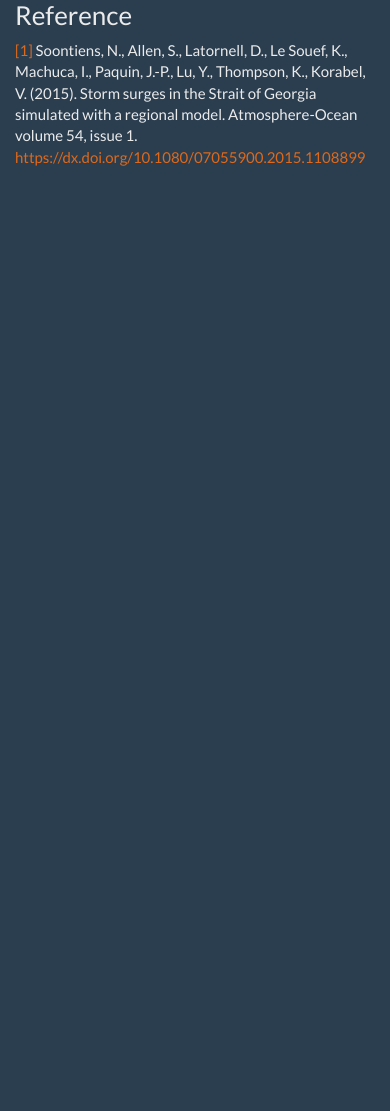
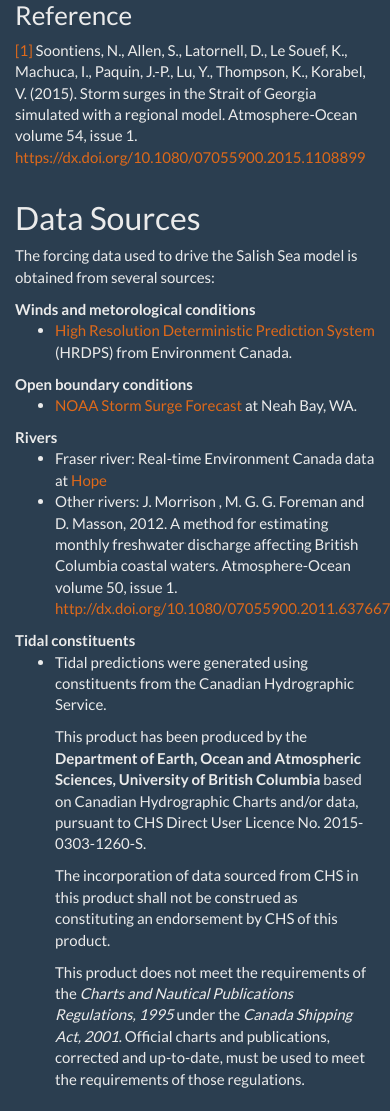
Before and after one commit to SalishSeaCast/salishsea-site, a Python web app: template salishsea_site/templates/publish.mako in a window 390 px wide. Shown: the part 724-1835 px from the top of the page. Before the commit the page ends 890 px from the top, so only its background shows below. Run offline with Mako, Linux system fonts and the light colour scheme; the template is opened without the code that fills it, so the values that code supplies are empty; some libraries are stand-ins or nearby versions.

Commit message:
Add data sources section to publish figures page template.

```diff
--- a/salishsea_site/templates/publish.mako
+++ b/salishsea_site/templates/publish.mako
@@ -57,6 +57,84 @@
       </p>
     </div>
   </div>
+
+  <div class="row">
+    <div class="col-md-12">
+      <h2 id="${'Data Sources' | slug}">Data Sources ${header_link('Data Sources')}</h2>
+      <p>The forcing data used to drive the Salish Sea model is obtained from several sources:</p>
+      <dl>
+        <dt>Winds and metorological conditions</dt>
+        <dd>
+          <ul>
+            <li>
+              <a href="https://weather.gc.ca/grib/grib2_HRDPS_HR_e.html">High Resolution Deterministic Prediction System</a>
+              (HRDPS) from Environment Canada.
+            </li>
+          </ul>
+        </dd>
+
+        <dt>Open boundary conditions</dt>
+        <dd>
+          <ul>
+            <li>
+              <a href="http://www.nws.noaa.gov/mdl/etsurge/index.php?page=stn&region=wc&datum=msl&list=wc&map=0-48&type=both&stn=waneah">
+              NOAA Storm Surge Forecast
+              </a>
+              at Neah Bay, WA.
+            </li>
+          </ul>
+        </dd>
+
+        <dt>Rivers</dt>
+        <dd>
+          <ul>
+            <li>
+              Fraser river: Real-time Environment Canada data at
+              <a
+                href="https://wateroffice.ec.gc.ca/report/report_e.html?mode=Table&type=realTime&stn=08MF005&dataType=Real-Time&startDate=2014-12-30&endDate=2015-01-06&prm1=47&prm2=-1">Hope</a>
+            </li>
+            <li>
+              Other rivers:
+              J. Morrison , M. G. G. Foreman and D. Masson, 2012.
+              A method for estimating monthly freshwater discharge affecting British Columbia coastal waters.
+              Atmosphere-Ocean volume 50, issue 1.
+              <a href="http://dx.doi.org/10.1080/07055900.2011.637667">http://dx.doi.org/10.1080/07055900.2011.637667</a>
+            </li>
+          </ul>
+        </dd>
+        <dt>Tidal constituents</dt>
+        <dd>
+          <ul>
+            <li>
+              <p>Tidal predictions were generated using constituents from the Canadian Hydrographic Service.</p>
+              <p>
+                This product has been produced by the
+                <strong>Department of Earth, Ocean and Atmospheric Sciences, University of British Columbia</strong>
+                based on Canadian Hydrographic Charts and/or data,
+                pursuant to CHS Direct User Licence No. 2015-0303-1260-S.
+              </p>
+              <p>
+                The incorporation of data sourced from CHS in this product shall not be construed as constituting
+                an endorsement by CHS of this product.
+              </p>
+              <p>
+                This product does not meet the requirements of the
+                <em>Charts and Nautical Publications Regulations, 1995</em>
+                under the
+                <em>Canada Shipping Act, 2001</em>.
+                Official charts and publications,
+                corrected and up-to-date,
+                must be used to meet the requirements of those regulations.
+              </p>
+            </li>
+          </ul>
+        </dd>
+      </dl>
+      <p></p>
+      <p></p>
+      <p></p>
+    </div>
+  </div>
 </div>
 
 
```
